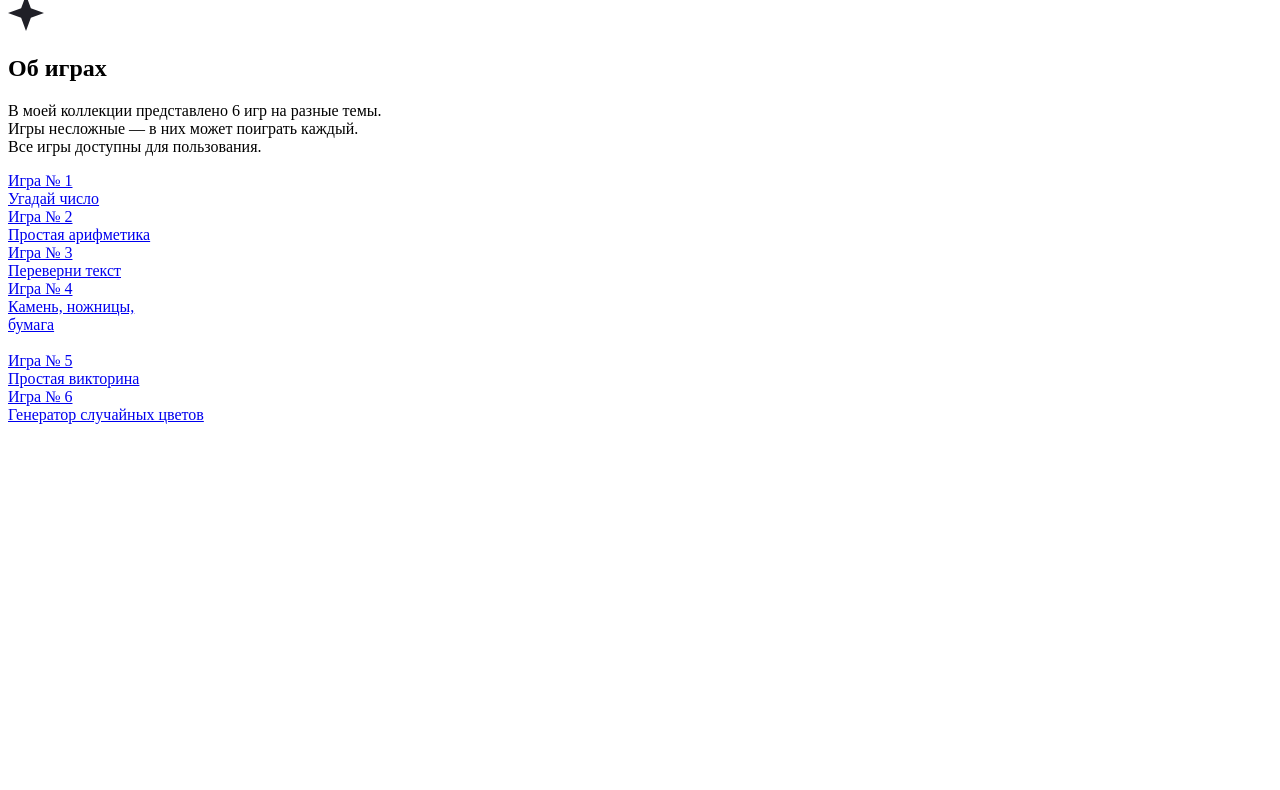
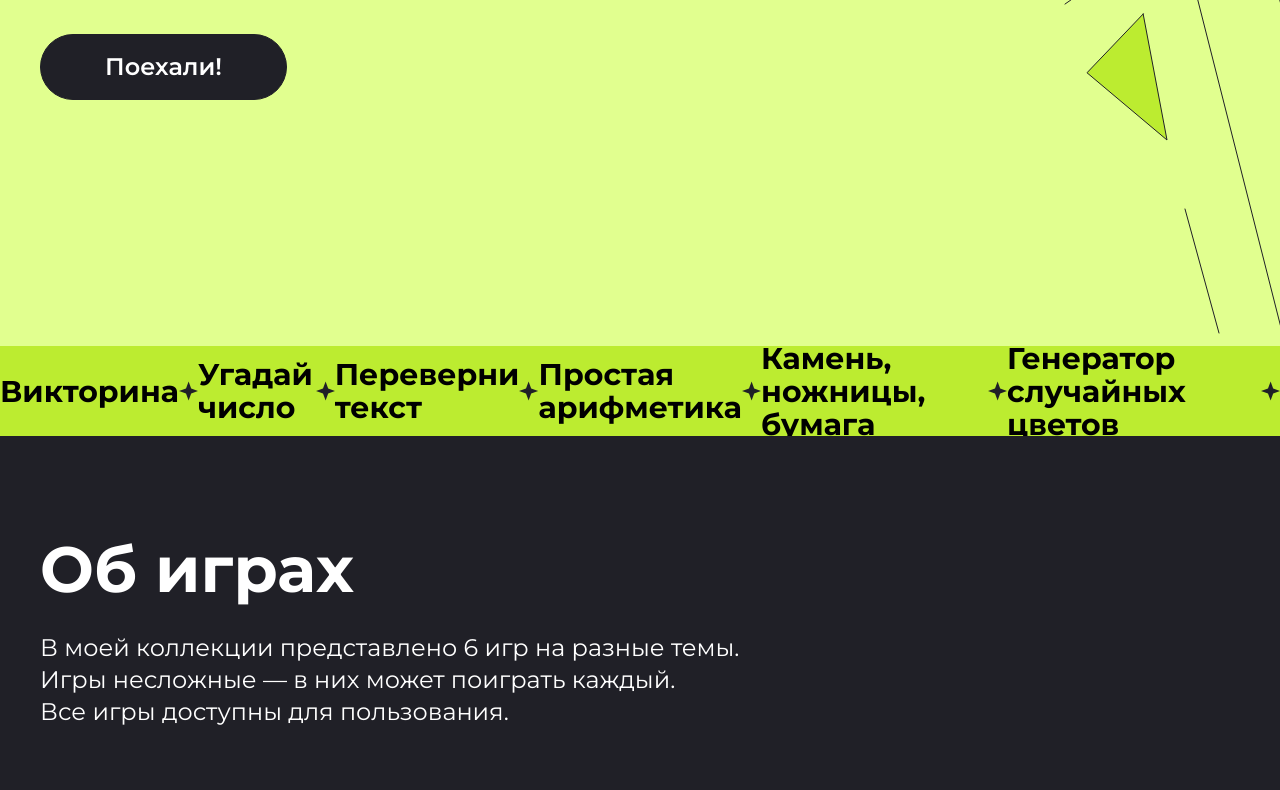
Before and after one commit to realistzh/Homework1, a plain HTML site: page index.html in a window 1280 px wide. Shown: the part 454-1244 px from the top of the page. Before the commit the page ends 886 px from the top, so only its background shows below. Drawn offline with Linux system fonts and the light colour scheme.

Commit message:
Tree commit

```diff
--- a/index.html
+++ b/index.html
@@ -3,6 +3,11 @@
 <head>
     <meta charset="UTF-8">
     <meta name="viewport" content="width=device-width, initial-scale=1.0">
+    <link rel="preconnect" href="https://fonts.googleapis.com">
+    <link rel="preconnect" href="https://fonts.gstatic.com" crossorigin>
+    <link href="https://fonts.googleapis.com/css2?family=Montserrat:ital,wght@0,100..900;1,100..900&display=swap" rel="stylesheet">
+    <link rel="stylesheet" href="style.css">
+
     <title>Document</title>
 </head>
 <body>
```
Also changed, not shown: img/Star 2.svg (added), img/Star 3.svg (added), img/Star 4.svg (added), img/Star 5.svg (added), img/buy.png (added), img/card1.svg (added), img/card2.svg (added), img/card3.svg (added), img/card4.svg (added), img/card5.svg (added), img/card6.svg (added), img/fon.svg (added), img/starfon.svg (added).
